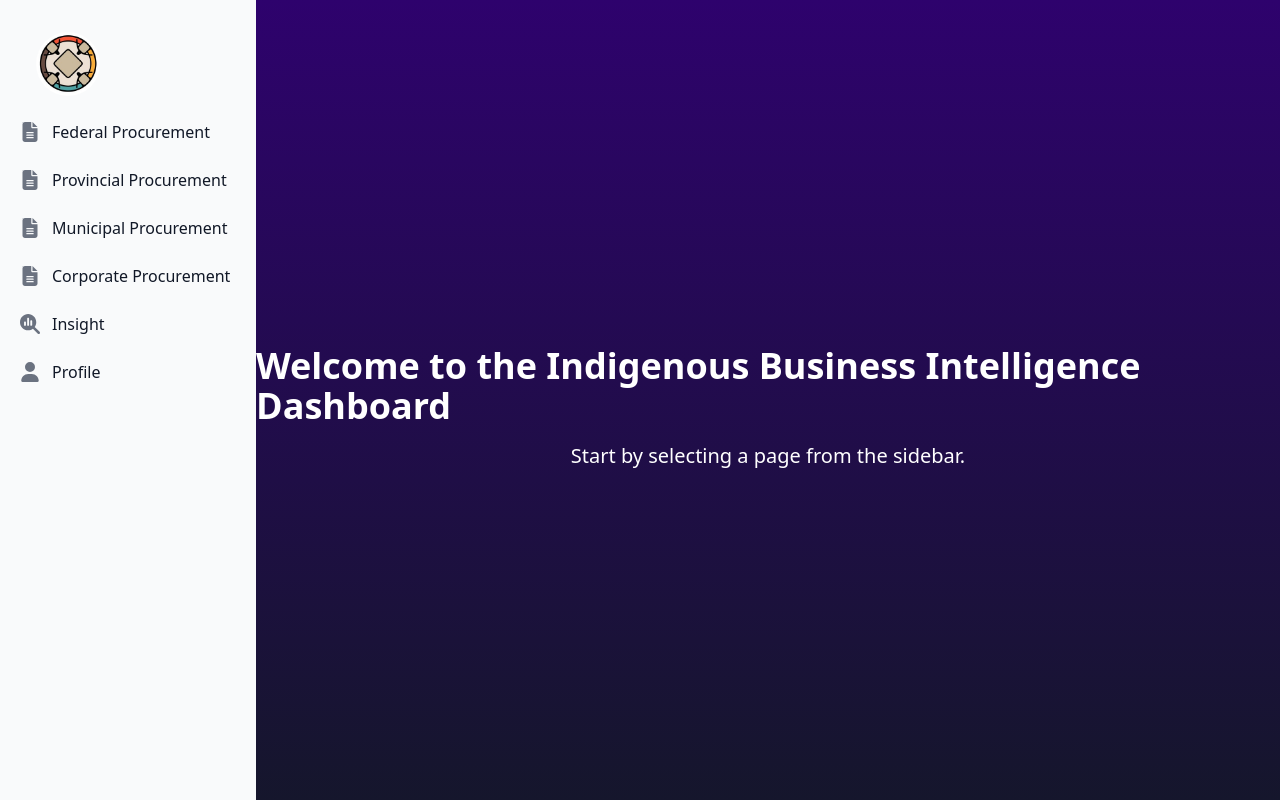
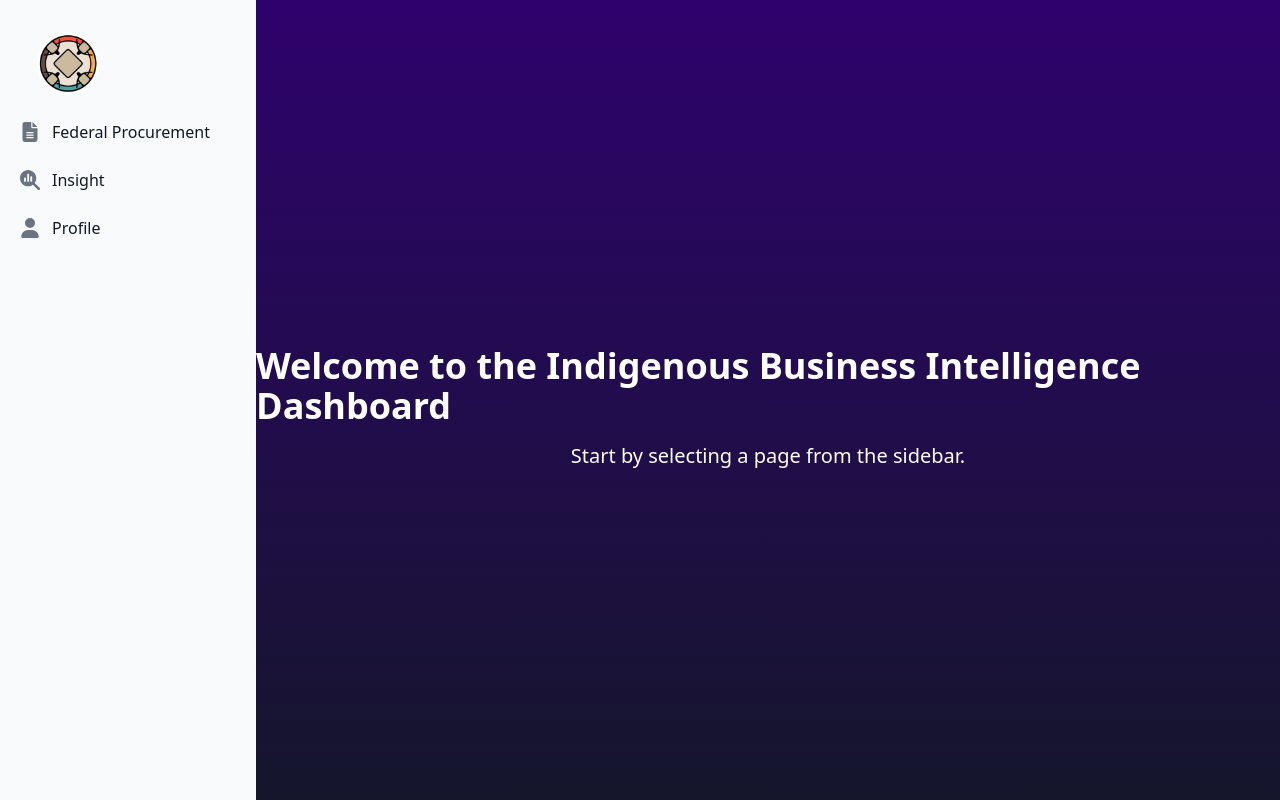
Before and after one commit to judd147/Indigenous-BI-base, a React (Vite) app in the folder frontend/: page / in a window 1280 px wide. Built offline with nearby package versions, Linux system fonts and the light colour scheme.

Commit message:
removed unused navs

```diff
--- a/frontend/src/components/side-nav.tsx
+++ b/frontend/src/components/side-nav.tsx
@@ -50,108 +50,6 @@ export default function SideNav() {
                   </svg>
                   <span className="ms-3 flex-1 whitespace-nowrap">Federal Procurement</span>
                 </>
-              )}
-            </NavLink>
-          </li>
-          <li>
-            <NavLink
-              to="/provincial-procurement"
-              className={({ isActive }) =>
-                clsx(
-                  'group flex items-center rounded-lg p-2 text-gray-900 hover:bg-gray-200 dark:text-white dark:hover:bg-gray-700',
-                  {
-                    'bg-gray-200 dark:bg-gray-700': isActive,
-                  },
-                )
-              }
-            >
-              {({ isActive }) => (
-                <>
-              <svg
-                className={clsx(
-                  "h-5 w-5 flex-shrink-0 text-gray-500 transition duration-75 group-hover:text-gray-900 dark:text-gray-400 dark:group-hover:text-white",
-                  {
-                    'text-gray-900 dark:text-white': isActive,
-                  },
-                )}
-                aria-hidden="true"
-                xmlns="http://www.w3.org/2000/svg"
-                fill="currentColor"
-                viewBox="0 0 384 512"
-              >
-                <path d="M64 0C28.7 0 0 28.7 0 64L0 448c0 35.3 28.7 64 64 64l256 0c35.3 0 64-28.7 64-64l0-288-128 0c-17.7 0-32-14.3-32-32L224 0 64 0zM256 0l0 128 128 0L256 0zM112 256l160 0c8.8 0 16 7.2 16 16s-7.2 16-16 16l-160 0c-8.8 0-16-7.2-16-16s7.2-16 16-16zm0 64l160 0c8.8 0 16 7.2 16 16s-7.2 16-16 16l-160 0c-8.8 0-16-7.2-16-16s7.2-16 16-16zm0 64l160 0c8.8 0 16 7.2 16 16s-7.2 16-16 16l-160 0c-8.8 0-16-7.2-16-16s7.2-16 16-16z" />
-                <path d="m17.418 3.623-.018-.008a6.713 6.713 0 0 0-2.4-.569V2h1a1 1 0 1 0 0-2h-2a1 1 0 0 0-1 1v2H9.89A6.977 6.977 0 0 1 12 8v5h-2V8A5 5 0 1 0 0 8v6a1 1 0 0 0 1 1h8v4a1 1 0 0 0 1 1h2a1 1 0 0 0 1-1v-4h6a1 1 0 0 0 1-1V8a5 5 0 0 0-2.582-4.377ZM6 12H4a1 1 0 0 1 0-2h2a1 1 0 0 1 0 2Z" />
-              </svg>
-              <span className="ms-3 flex-1 whitespace-nowrap">Provincial Procurement</span>
-              </>
-              )}
-            </NavLink>
-          </li>
-          <li>
-            <NavLink
-              to="/municipal-procurement"
-              className={({ isActive }) =>
-                clsx(
-                  'group flex items-center rounded-lg p-2 text-gray-900 hover:bg-gray-200 dark:text-white dark:hover:bg-gray-700',
-                  {
-                    'bg-gray-200 dark:bg-gray-700': isActive,
-                  },
-                )
-              }
-            >
-              {({ isActive }) => (
-                <>
-              <svg
-                className={clsx(
-                  "h-5 w-5 flex-shrink-0 text-gray-500 transition duration-75 group-hover:text-gray-900 dark:text-gray-400 dark:group-hover:text-white",
-                  {
-                    'text-gray-900 dark:text-white': isActive,
-                  },
-                )}
-                aria-hidden="true"
-                xmlns="http://www.w3.org/2000/svg"
-                fill="currentColor"
-                viewBox="0 0 384 512"
-              >
-                <path d="M64 0C28.7 0 0 28.7 0 64L0 448c0 35.3 28.7 64 64 64l256 0c35.3 0 64-28.7 64-64l0-288-128 0c-17.7 0-32-14.3-32-32L224 0 64 0zM256 0l0 128 128 0L256 0zM112 256l160 0c8.8 0 16 7.2 16 16s-7.2 16-16 16l-160 0c-8.8 0-16-7.2-16-16s7.2-16 16-16zm0 64l160 0c8.8 0 16 7.2 16 16s-7.2 16-16 16l-160 0c-8.8 0-16-7.2-16-16s7.2-16 16-16zm0 64l160 0c8.8 0 16 7.2 16 16s-7.2 16-16 16l-160 0c-8.8 0-16-7.2-16-16s7.2-16 16-16z" />
-                <path d="m17.418 3.623-.018-.008a6.713 6.713 0 0 0-2.4-.569V2h1a1 1 0 1 0 0-2h-2a1 1 0 0 0-1 1v2H9.89A6.977 6.977 0 0 1 12 8v5h-2V8A5 5 0 1 0 0 8v6a1 1 0 0 0 1 1h8v4a1 1 0 0 0 1 1h2a1 1 0 0 0 1-1v-4h6a1 1 0 0 0 1-1V8a5 5 0 0 0-2.582-4.377ZM6 12H4a1 1 0 0 1 0-2h2a1 1 0 0 1 0 2Z" />
-              </svg>
-              <span className="ms-3 flex-1 whitespace-nowrap">Municipal Procurement</span>
-              </>
-              )}
-            </NavLink>
-          </li>
-          <li>
-            <NavLink
-              to="/corporate-procurement"
-              className={({ isActive }) =>
-                clsx(
-                  'group flex items-center rounded-lg p-2 text-gray-900 hover:bg-gray-200 dark:text-white dark:hover:bg-gray-700',
-                  {
-                    'bg-gray-200 dark:bg-gray-700': isActive,
-                  },
-                )
-              }
-            >
-              {({ isActive }) => (
-                <>
-              <svg
-                className={clsx(
-                  "h-5 w-5 flex-shrink-0 text-gray-500 transition duration-75 group-hover:text-gray-900 dark:text-gray-400 dark:group-hover:text-white",
-                  {
-                    'text-gray-900 dark:text-white': isActive,
-                  },
-                )}
-                aria-hidden="true"
-                xmlns="http://www.w3.org/2000/svg"
-                fill="currentColor"
-                viewBox="0 0 384 512"
-              >
-                <path d="M64 0C28.7 0 0 28.7 0 64L0 448c0 35.3 28.7 64 64 64l256 0c35.3 0 64-28.7 64-64l0-288-128 0c-17.7 0-32-14.3-32-32L224 0 64 0zM256 0l0 128 128 0L256 0zM112 256l160 0c8.8 0 16 7.2 16 16s-7.2 16-16 16l-160 0c-8.8 0-16-7.2-16-16s7.2-16 16-16zm0 64l160 0c8.8 0 16 7.2 16 16s-7.2 16-16 16l-160 0c-8.8 0-16-7.2-16-16s7.2-16 16-16zm0 64l160 0c8.8 0 16 7.2 16 16s-7.2 16-16 16l-160 0c-8.8 0-16-7.2-16-16s7.2-16 16-16z" />
-                <path d="m17.418 3.623-.018-.008a6.713 6.713 0 0 0-2.4-.569V2h1a1 1 0 1 0 0-2h-2a1 1 0 0 0-1 1v2H9.89A6.977 6.977 0 0 1 12 8v5h-2V8A5 5 0 1 0 0 8v6a1 1 0 0 0 1 1h8v4a1 1 0 0 0 1 1h2a1 1 0 0 0 1-1v-4h6a1 1 0 0 0 1-1V8a5 5 0 0 0-2.582-4.377ZM6 12H4a1 1 0 0 1 0-2h2a1 1 0 0 1 0 2Z" />
-              </svg>
-              <span className="ms-3 flex-1 whitespace-nowrap">Corporate Procurement</span>
-              </>
               )}
             </NavLink>
           </li>
```
